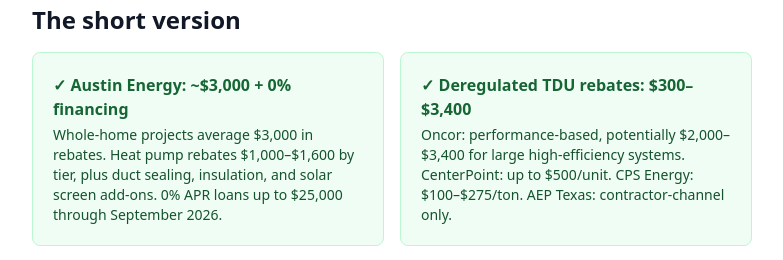
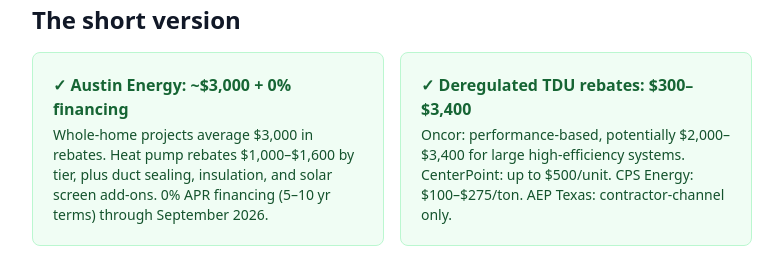
Before and after one commit to giniwproductions-88/homeenergybasics, a Next.js app: page /heat-pumps/states/tx in a window 1280 px wide. Shown: the part 1280-1540 px from the top of the page, without its empty margins (248-1031 px from the left). Built offline with nearby package versions, Linux system fonts and the light colour scheme.

Commit message:
TX: fix Austin Energy standalone rebate to ~$800/$1,000-$1,600 tiers; drop unverified Velocity loan cap

```diff
--- a/src/app/heat-pumps/states/tx/page.tsx
+++ b/src/app/heat-pumps/states/tx/page.tsx
@@ -122,7 +122,7 @@ export default function TexasPage() {
           <div className="grid md:grid-cols-2 gap-4">
             <div className="bg-green-50 border border-green-200 rounded-lg p-5">
               <p className="font-semibold text-green-800 mb-1">&#10003; Austin Energy: ~$3,000 + 0% financing</p>
-              <p className="text-sm text-green-900">Whole-home projects average $3,000 in rebates. Heat pump rebates $1,000&ndash;$1,600 by tier, plus duct sealing, insulation, and solar screen add-ons. 0% APR loans up to $25,000 through September 2026.</p>
+              <p className="text-sm text-green-900">Whole-home projects average $3,000 in rebates. Heat pump rebates $1,000&ndash;$1,600 by tier, plus duct sealing, insulation, and solar screen add-ons. 0% APR financing (5&ndash;10 yr terms) through September 2026.</p>
             </div>
             <div className="bg-green-50 border border-green-200 rounded-lg p-5">
               <p className="font-semibold text-green-800 mb-1">&#10003; Deregulated TDU rebates: $300&ndash;$3,400</p>
@@ -278,7 +278,7 @@ export default function TexasPage() {
 
           <h3 className="text-lg font-semibold text-gray-900 mb-3">Austin Energy &mdash; best rebates in Texas</h3>
           <p className="text-gray-700 leading-relaxed mb-4">
-            Austin Energy operates the most generous heat pump incentive program in Texas. The <strong>Home Energy Savings</strong> whole-home program averages <strong>~$3,000</strong> in total rebates (heat pump $1,000&ndash;$1,600 by tier, plus duct sealing, insulation, smart thermostats, and solar screens). The standalone AC/heat pump rebate offers <strong>$250&ndash;$425</strong> for single-equipment replacement. Austin Energy also offers <strong>0% APR financing</strong> through Velocity Credit Union ($1,500&ndash;$25,000, up to 10 years) available through September 30, 2026.
+            Austin Energy operates the most generous heat pump incentive program in Texas. The <strong>Home Energy Savings</strong> whole-home program averages <strong>~$3,000</strong> in total rebates (heat pump $1,000&ndash;$1,600 by tier, plus duct sealing, insulation, smart thermostats, and solar screens). The standalone AC/heat pump rebate averages <strong>~$800</strong>, with qualifying heat pumps earning <strong>$1,000&ndash;$1,600</strong> by efficiency tier. Austin Energy also offers <strong>0% APR financing</strong> through Velocity Credit Union (5- or 10-year terms, no prepayment penalty) available through September 30, 2026.
           </p>
           <p className="text-gray-700 leading-relaxed mb-6">
             Income-qualified customers (&#8804;80% MFI) can access free weatherization plus rebates and 0% financing on heat pump systems through the Customer Assistance Program.
```
